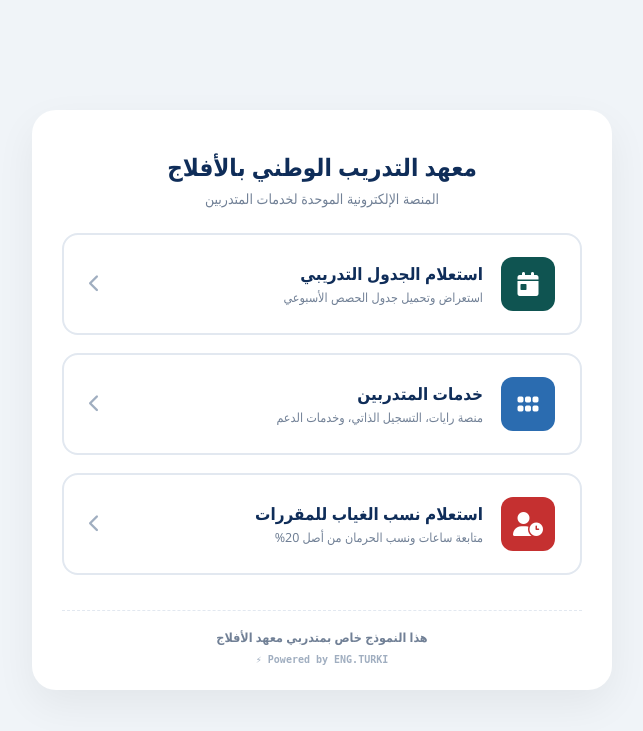
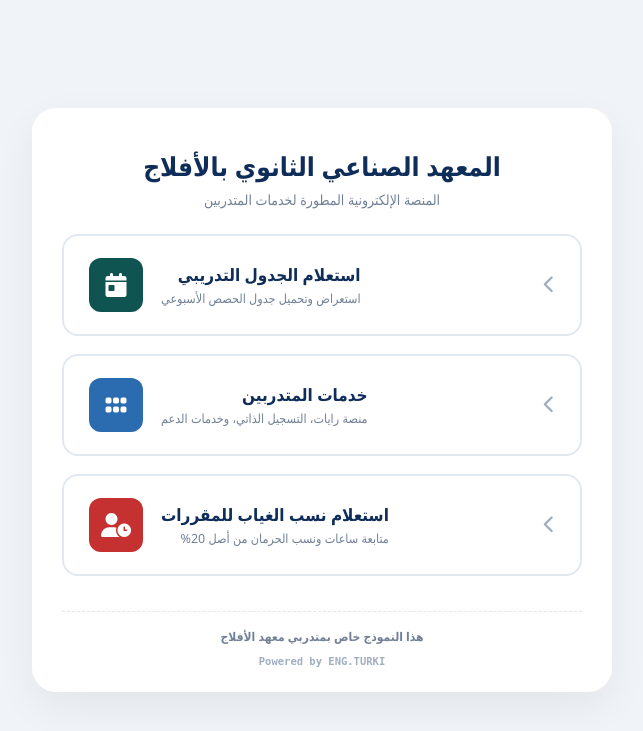
Before and after one commit to tvtcaflaj2030/schedule, a Flask app: page / in a window 1280 px wide. Shown: the top 731 px of the page, without its empty margins (318-961 px from the left). Run offline with Flask 3, Linux system fonts and the light colour scheme.

Commit message:
Update home.html

```diff
--- a/templates/home.html
+++ b/templates/home.html
@@ -3,14 +3,15 @@
 <head>
     <meta charset="UTF-8">
     <meta name="viewport" content="width=device-width, initial-scale=1.0">
-    <title>بوابة متدربي معهد الأفلاج</title>
+    <title>المعهد الصناعي الثانوي بالأفلاج</title>
     <link rel="stylesheet" href="https://cdnjs.cloudflare.com/ajax/libs/font-awesome/6.5.1/css/all.min.css">
     <style>
         * { box-sizing: border-box; font-family: 'Segoe UI', Tahoma, Geneva, Verdana, sans-serif; margin: 0; padding: 0; }
         body { background-color: #f0f4f8; color: #2d3748; min-height: 100vh; display: flex; justify-content: center; align-items: center; padding: 25px; }
         .main-card { background: #ffffff; border-radius: 24px; box-shadow: 0 15px 40px rgba(0, 0, 0, 0.06); width: 100%; max-width: 580px; padding: 40px 30px 25px; text-align: center; }
+
         .logo-area { margin-bottom: 25px; }
-        .logo-area h1 { font-size: 24px; color: #0f2d59; font-weight: 800; margin-bottom: 6px; }
+        .logo-area h1 { font-size: 26px; color: #0f2d59; font-weight: 800; margin-bottom: 6px; }
         .logo-area p { color: #718096; font-size: 14px; }
 
         .nav-cards { display: flex; flex-direction: column; gap: 18px; margin-top: 25px; }
@@ -50,24 +51,25 @@
         .btn-text p { font-size: 12.5px; color: #718096; }
         .arrow-icon { font-size: 18px; color: #a0aec0; }
 
-        /* التذييل الجديد: توسيط الرسالة وفصلها في سطر مستقل */
-        .footer-box {
+        /* منطقة التذييل المحدثة */
+        .footer-divider {
             margin-top: 35px;
             border-top: 1px dashed #e2e8f0;
-            padding-top: 18px;
-            display: flex;
-            flex-direction: column;
-            align-items: center;
-            gap: 8px;
-            text-align: center;
+            padding-top: 16px;
+            text-align: center !important;
         }
-        .footer-note {
-            font-size: 12.5px;
+        .footer-note-center {
+            display: block;
+            text-align: center !important;
+            font-size: 12px;
             color: #718096;
             font-weight: 600;
+            margin-bottom: 10px;
         }
-        .dev-credits {
-            font-size: 10px;
+        .footer-credits-center {
+            display: block;
+            text-align: center !important;
+            font-size: 10.5px;
             color: #a0aec0;
             direction: ltr;
             font-family: monospace;
@@ -79,52 +81,52 @@
 
 <div class="main-card">
     <div class="logo-area">
-        <h1>معهد التدريب الوطني بالأفلاج</h1>
-        <p>المنصة الإلكترونية الموحدة لخدمات المتدربين</p>
+        <h1>المعهد الصناعي الثانوي بالأفلاج</h1>
+        <p>المنصة الإلكترونية المطورة لخدمات المتدربين</p>
     </div>
 
     <div class="nav-cards">
         <!-- 1. استعلام الجدول التدريبي -->
         <a href="/schedule" class="portal-btn">
+            <i class="fa-solid fa-chevron-left arrow-icon"></i>
             <div class="btn-content">
-                <div class="btn-icon icon-sched"><i class="fa-solid fa-calendar-day"></i></div>
                 <div class="btn-text">
                     <h3>استعلام الجدول التدريبي</h3>
                     <p>استعراض وتحميل جدول الحصص الأسبوعي</p>
                 </div>
+                <div class="btn-icon icon-sched"><i class="fa-solid fa-calendar-day"></i></div>
             </div>
-            <i class="fa-solid fa-chevron-left arrow-icon"></i>
         </a>
 
         <!-- 2. خدمات المتدربين -->
         <a href="/services" class="portal-btn">
+            <i class="fa-solid fa-chevron-left arrow-icon"></i>
             <div class="btn-content">
-                <div class="btn-icon icon-serv"><i class="fa-solid fa-grip"></i></div>
                 <div class="btn-text">
                     <h3>خدمات المتدربين</h3>
                     <p>منصة رايات، التسجيل الذاتي، وخدمات الدعم</p>
                 </div>
+                <div class="btn-icon icon-serv"><i class="fa-solid fa-grip"></i></div>
             </div>
-            <i class="fa-solid fa-chevron-left arrow-icon"></i>
         </a>
 
         <!-- 3. استعلام نسب الغياب -->
         <a href="/attendance" class="portal-btn">
+            <i class="fa-solid fa-chevron-left arrow-icon"></i>
             <div class="btn-content">
-                <div class="btn-icon icon-att"><i class="fa-solid fa-user-clock"></i></div>
                 <div class="btn-text">
                     <h3>استعلام نسب الغياب للمقررات</h3>
                     <p>متابعة ساعات ونسب الحرمان من أصل 20%</p>
                 </div>
+                <div class="btn-icon icon-att"><i class="fa-solid fa-user-clock"></i></div>
             </div>
-            <i class="fa-solid fa-chevron-left arrow-icon"></i>
         </a>
     </div>
 
-    <!-- التذييل المحدث -->
-    <div class="footer-box">
-        <span class="footer-note">هذا النموذج خاص بمتدربي معهد الأفلاج</span>
-        <span class="dev-credits">⚡ Powered by ENG.TURKI</span>
+    <!-- التذييل المستقل والمتوسط -->
+    <div class="footer-divider">
+        <span class="footer-note-center">هذا النموذج خاص بمتدربي معهد الأفلاج</span>
+        <span class="footer-credits-center">Powered by ENG.TURKI</span>
     </div>
 </div>
 
```
